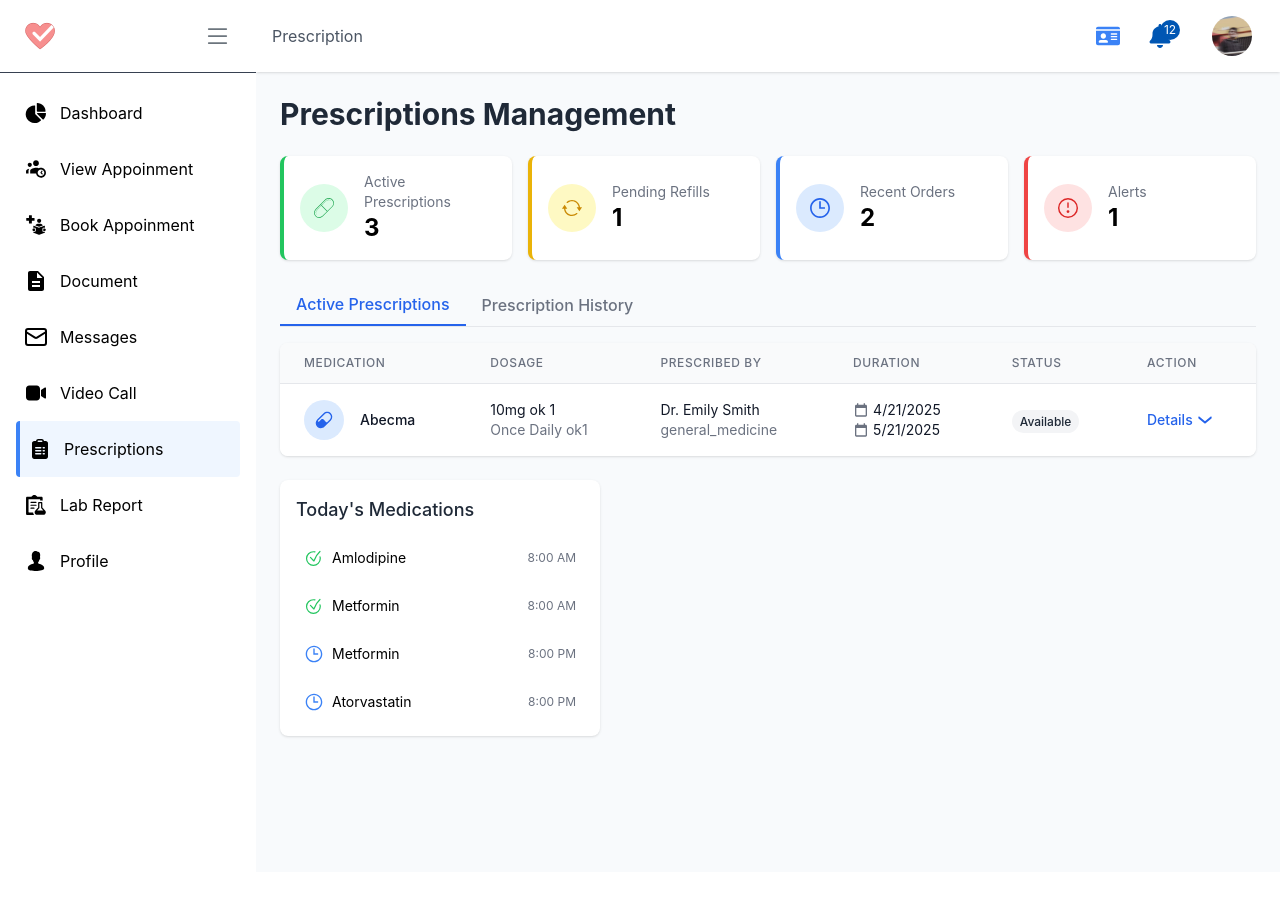
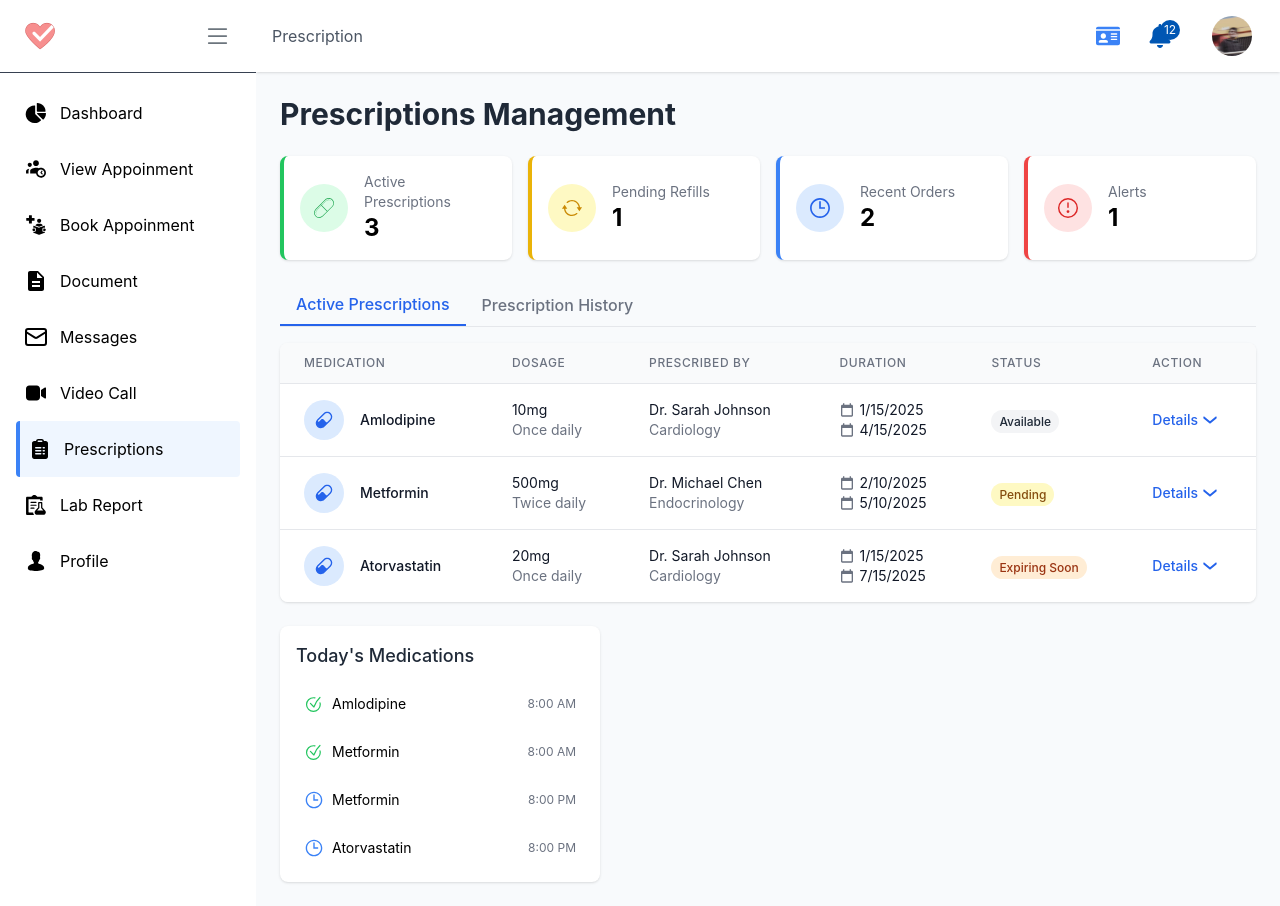
Before and after one commit to 0luv69/ClinicMng, a Django app: page /p/prescriptions/ in a window 1280 px wide. Before the commit the page ends 738 px from the top, so only its background shows below. Run offline with Django 5.2, Linux system fonts and the light colour scheme; a user stored in the database is signed in; data comes from the database, SQL or seed files in the repository.

Commit message:
update the prescription view

```diff
--- a/clinic/templates/pages/patient/prescriptions.html
+++ b/clinic/templates/pages/patient/prescriptions.html
@@ -288,19 +288,19 @@
 <script>
 
     // Sample data
-    //const activePrescriptions = [
-    //    { id: 1, name: 'Amlodipine', dosage: '10mg', frequency: 'Once daily', doctor: 'Dr. Sarah Johnson', specialty: 'Cardiology', startDate: '2025-01-15', endDate: '2025-04-15', status: 'Active', refillStatus: 'Available', instructions: 'Take with or without food, at the same time each day. Avoid grapefruit products.', sideEffects: 'May cause dizziness, swelling in ankles, or headache.' },
-    //    { id: 2, name: 'Metformin', dosage: '500mg', frequency: 'Twice daily', doctor: 'Dr. Michael Chen', specialty: 'Endocrinology', startDate: '2025-02-10', endDate: '2025-05-10', status: 'Active', refillStatus: 'Pending', instructions: 'Take with meals to reduce stomach upset. Monitor blood sugar regularly.', sideEffects: 'May cause nausea, diarrhea, or decreased vitamin B12 levels with long-term use.' },
-    //    { id: 3, name: 'Atorvastatin', dosage: '20mg', frequency: 'Once daily', doctor: 'Dr. Sarah Johnson', specialty: 'Cardiology', startDate: '2025-01-15', endDate: '2025-07-15', status: 'Active', refillStatus: 'Expiring Soon', instructions: 'Take in the evening. Avoid consuming large amounts of grapefruit juice.', sideEffects: 'May cause muscle pain, weakness, or liver problems.' }
-    //];
+    const activePrescriptions = [
+        { id: 1, name: 'Amlodipine', dosage: '10mg', frequency: 'Once daily', doctor: 'Dr. Sarah Johnson', specialty: 'Cardiology', startDate: '2025-01-15', endDate: '2025-04-15', status: 'Active', refillStatus: 'Available', instructions: 'Take with or without food, at the same time each day. Avoid grapefruit products.', sideEffects: 'May cause dizziness, swelling in ankles, or headache.' },
+        { id: 2, name: 'Metformin', dosage: '500mg', frequency: 'Twice daily', doctor: 'Dr. Michael Chen', specialty: 'Endocrinology', startDate: '2025-02-10', endDate: '2025-05-10', status: 'Active', refillStatus: 'Pending', instructions: 'Take with meals to reduce stomach upset. Monitor blood sugar regularly.', sideEffects: 'May cause nausea, diarrhea, or decreased vitamin B12 levels with long-term use.' },
+        { id: 3, name: 'Atorvastatin', dosage: '20mg', frequency: 'Once daily', doctor: 'Dr. Sarah Johnson', specialty: 'Cardiology', startDate: '2025-01-15', endDate: '2025-07-15', status: 'Active', refillStatus: 'Expiring Soon', instructions: 'Take in the evening. Avoid consuming large amounts of grapefruit juice.', sideEffects: 'May cause muscle pain, weakness, or liver problems.' }
+    ];
 
-    //const historyPrescriptions = [
-    //    { id: 4, name: 'Amoxicillin', dosage: '500mg', frequency: 'Three times daily', doctor: 'Dr. James Wilson', specialty: 'General Practice', startDate: '2024-12-05', endDate: '2024-12-15', status: 'Completed', reason: 'Full course completed' },
-    //    { id: 5, name: 'Prednisone', dosage: '20mg tapering', frequency: 'Per schedule', doctor: 'Dr. Emily Roberts', specialty: 'Rheumatology', startDate: '2024-11-10', endDate: '2024-12-22', status: 'Discontinued', reason: 'Side effects (insomnia, mood changes)' }
-    //];
+    const historyPrescriptions = [
+        { id: 4, name: 'Amoxicillin', dosage: '500mg', frequency: 'Three times daily', doctor: 'Dr. James Wilson', specialty: 'General Practice', startDate: '2024-12-05', endDate: '2024-12-15', status: 'Completed', reason: 'Full course completed' },
+        { id: 5, name: 'Prednisone', dosage: '20mg tapering', frequency: 'Per schedule', doctor: 'Dr. Emily Roberts', specialty: 'Rheumatology', startDate: '2024-11-10', endDate: '2024-12-22', status: 'Discontinued', reason: 'Side effects (insomnia, mood changes)' }
+    ];
 
-    const activePrescriptions ={{ merged_json_data.active_data|safe}};
-    const historyPrescriptions = {{ merged_json_data.history_data|safe}};
+    {% comment %} const activePrescriptions ={{ merged_json_data.active_data|safe}}; {% endcomment %}
+    {% comment %} const historyPrescriptions = {{ merged_json_data.history_data|safe}}; {% endcomment %}
 
     // Today's medications
     const todayMedications = [
```
